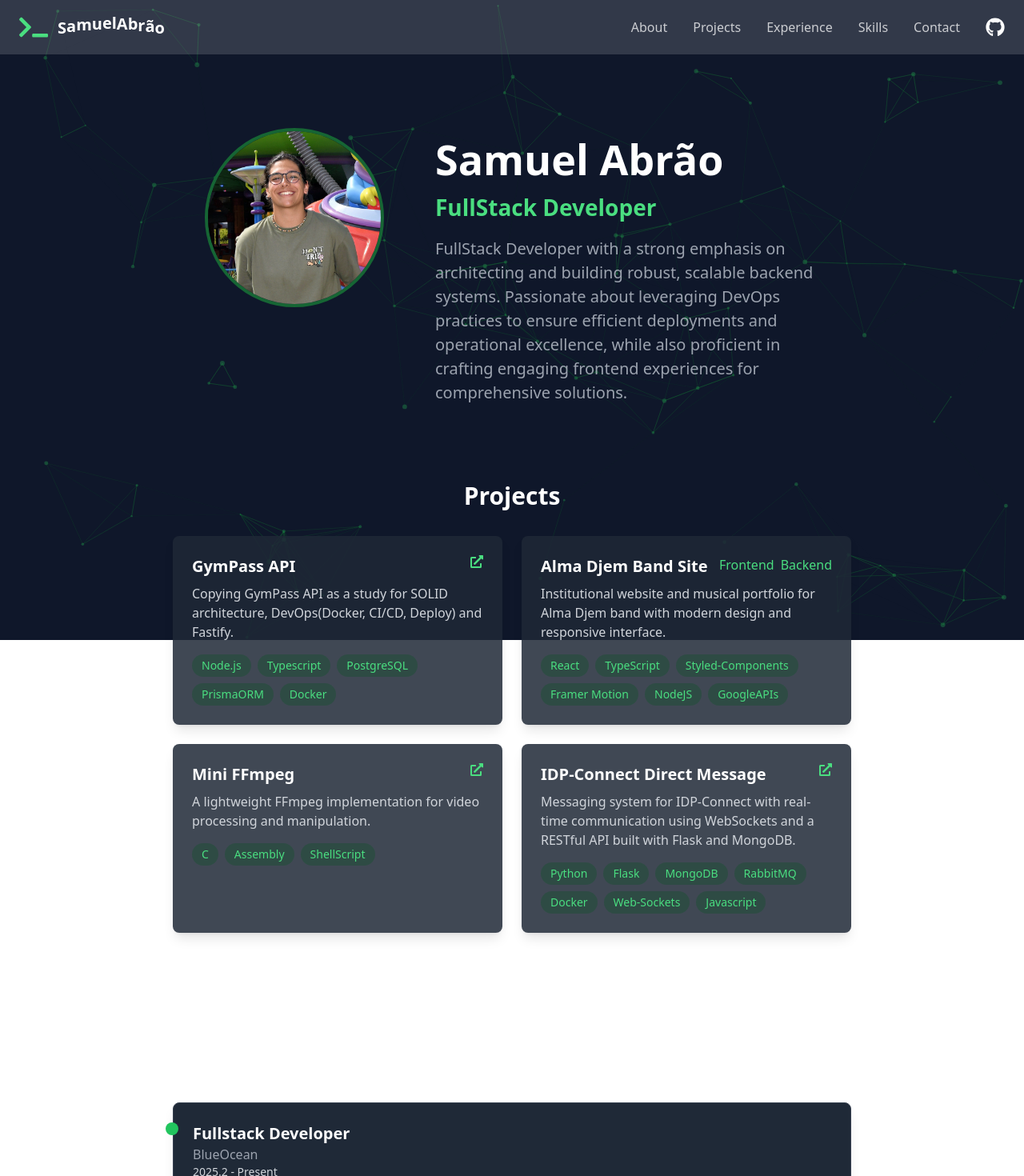
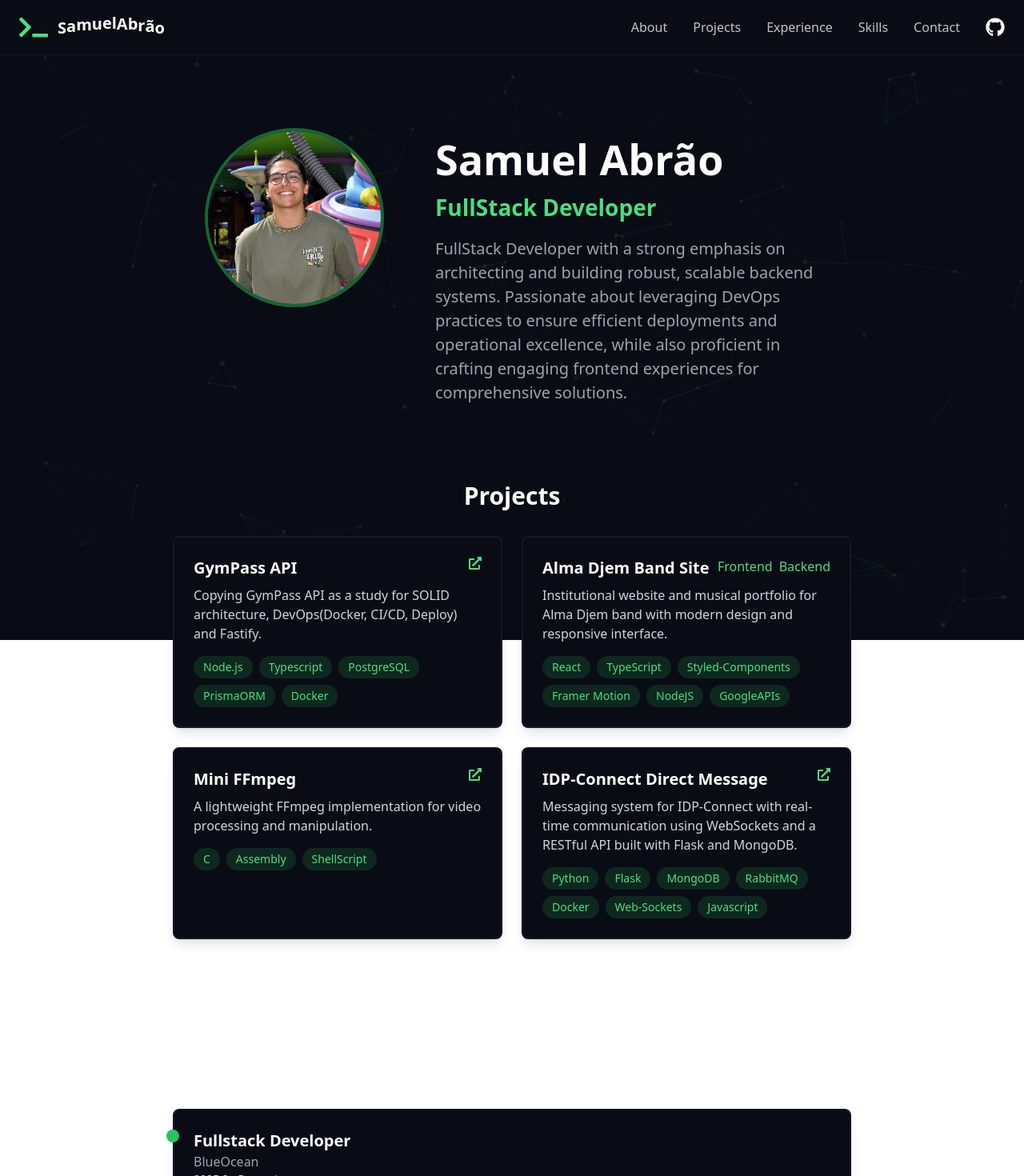
Before and after one commit to samuka7abr/Portifolio, a React (Vite) app: page / in a window 1280 px wide. Shown: the top 1470 px of the page at 80% size. Built offline with nearby package versions, Linux system fonts and the light colour scheme.

Commit message:
docs: Documentando fluxo de ambiente

```diff
--- a/src/components/Contact/index.tsx
+++ b/src/components/Contact/index.tsx
@@ -50,7 +50,7 @@ export function Contact() {
         transition={{ duration: 1, ease: "easeOut" }}
       >
         {/* Informações de Contato */}
-        <div className="flex-1 bg-gray-800 p-8 rounded-lg shadow-lg border border-gray-700">
+        <div className="flex-1 bg-[#0A0C15] p-8 rounded-lg shadow-lg border-[2px] border-[#13172A]">
           <h3 className="text-2xl font-bold text-white mb-6">Get in Touch</h3>
 
           <div className="space-y-4">
@@ -85,7 +85,7 @@ export function Contact() {
         </div>
 
         {/* Redes Sociais e Download */}
-        <div className="flex-1 bg-gray-800 p-8 rounded-lg shadow-lg border border-gray-700">
+        <div className="flex-1 bg-[#0A0C15]  p-8 rounded-lg shadow-lg border-[2px] border-[#13172A]">
           <h3 className="text-2xl font-bold text-white mb-6">Connect & Download</h3>
 
           {/* Redes Sociais */}
@@ -94,7 +94,7 @@ export function Contact() {
               href="https://x.com/samuca_tech"
               target="_blank"
               rel="noopener noreferrer"
-              className="flex items-center gap-3 p-4 bg-gray-700 rounded-lg hover:bg-gray-600 transition-colors"
+              className="flex items-center gap-3 p-4 bg-[#0A0C15] rounded-lg border-[2px] border-[#13172A] hover:bg-[#121625] transition-colors"
             >
               <FaGlobe className="text-green-400 text-2xl" />
               <div>
@@ -107,7 +107,7 @@ export function Contact() {
               href="https://www.linkedin.com/in/samuel-abr%C3%A3o-0655a12ba/"
               target="_blank"
               rel="noopener noreferrer"
-              className="flex items-center gap-3 p-4 bg-gray-700 rounded-lg hover:bg-gray-600 transition-colors"
+              className="flex items-center gap-3 p-4 bg-[#0A0C15] rounded-lg border-[2px] border-[#13172A] hover:bg-[#121625] transition-colors"
             >
               <FaLinkedin className="text-green-400 text-2xl" />
               <div>
--- a/src/components/Experience/index.tsx
+++ b/src/components/Experience/index.tsx
@@ -84,7 +84,7 @@ export function Experience() {
         {experiences.map((exp, index) => (
           <motion.div
             key={index}
-            className="relative flex items-start gap-6 bg-gray-800 p-6 rounded-lg shadow-lg border border-gray-700"
+            className="relative flex items-start gap-6 bg-[#0A0C15] p-6 rounded-lg shadow-lg border-[2px] border-[#13172A]"
             variants={itemVariants}
             initial="hidden"
             whileInView="visible"
@@ -136,7 +136,7 @@ export function Experience() {
                   {freelanceProjects.map((project, projectIndex) => (
                     <motion.div
                       key={projectIndex}
-                      className="bg-gray-700 p-4 rounded-lg border border-gray-600"
+                      className="bg-[#13172A] p-4 rounded-lg border border-gray-800"
                       initial={{ opacity: 0, y: 20 }}
                       animate={{ opacity: 1, y: 0 }}
                       transition={{ duration: 0.4, delay: projectIndex * 0.1 }}
--- a/src/components/Footer/index.tsx
+++ b/src/components/Footer/index.tsx
@@ -1,6 +1,6 @@
 export function Footer() {
     return (
-      <footer className="w-full bg-gray-900/85 text-white border-t border-gray-700 py-4 flex justify-center items-center">
+      <footer className="w-full bg-[#0A0C15]/85 text-white border-t border-gray-700 py-4 flex justify-center items-center">
         <p className="text-gray-400 text-sm">
           © {new Date().getFullYear()} Samuel Abrão. All rights reserved.
         </p>
--- a/src/components/Header/index.tsx
+++ b/src/components/Header/index.tsx
@@ -63,7 +63,7 @@ export function Header() {
         className={`w-full fixed top-0 left-0 z-50 py-4 px-6 flex justify-between items-center transition-all duration-300 ${
           isOpen
             ? 'bg-white/95 backdrop-blur-sm text-gray-900'
-            : 'bg-white/15 text-white'
+            : 'bg-[#0A0C15] backdrop-filter: blur(50px) text-white border-b-[1px] border-[#13172A]'
         }`}
         animate={{
           y: isHeaderVisible ? 0 : -100,
--- a/src/components/Particles/index.tsx
+++ b/src/components/Particles/index.tsx
@@ -16,7 +16,7 @@ const ParticlesBackground = () => {
       options={{
         background: {
           color: {
-            value: "#0f172a", // Cor do fundo (escura)
+            value: "#0A0C15", // Cor do fundo (escura)
           },
         },
         fpsLimit: 120,
@@ -28,7 +28,7 @@ const ParticlesBackground = () => {
             color: "#166534",
             distance: 150,
             enable: true,
-            opacity: 0.4,
+            opacity: 0.15,
             width: 1,
           },
           move: {
@@ -43,7 +43,7 @@ const ParticlesBackground = () => {
             value: 80,
           },
           opacity: {
-            value: 0.4,
+            value: 0.15,
           },
           size: {
             value: { min: 1, max: 3 },
--- a/src/components/Projects/index.tsx
+++ b/src/components/Projects/index.tsx
@@ -11,7 +11,7 @@ interface ProjectProps {
 export function Project({ title, description, techs, repoLinks }: ProjectProps) {
   return (
     <motion.div
-      className="p-6 bg-gray-800/85 rounded-lg shadow-lg"
+      className="p-6 bg-[#0A0C15] rounded-lg shadow-lg border-[2px] border-[#13172A]"
       initial={{ opacity: 0, y: 50 }}
       whileInView={{ opacity: 1, y: 0 }}
       viewport={{ once: true, amount: 0.3, margin: "-50px" }}
--- a/src/components/Skills/index.tsx
+++ b/src/components/Skills/index.tsx
@@ -123,7 +123,7 @@ export function Skills() {
         {skills.map((group, index) => (
           <motion.div
             key={index}
-            className={`p-6 bg-gray-800 rounded-lg shadow-lg border border-gray-700 w-full max-w-sm ${
+            className={`p-6 bg-[#0A0C15] rounded-lg shadow-lg border-[2px] border-[#13172A] w-full max-w-sm ${
               index === skills.length - 1 && skills.length % 3 === 1 ? 'lg:col-start-2' : ''
             }`}
             whileHover={{ scale: 1.05 }}
```
